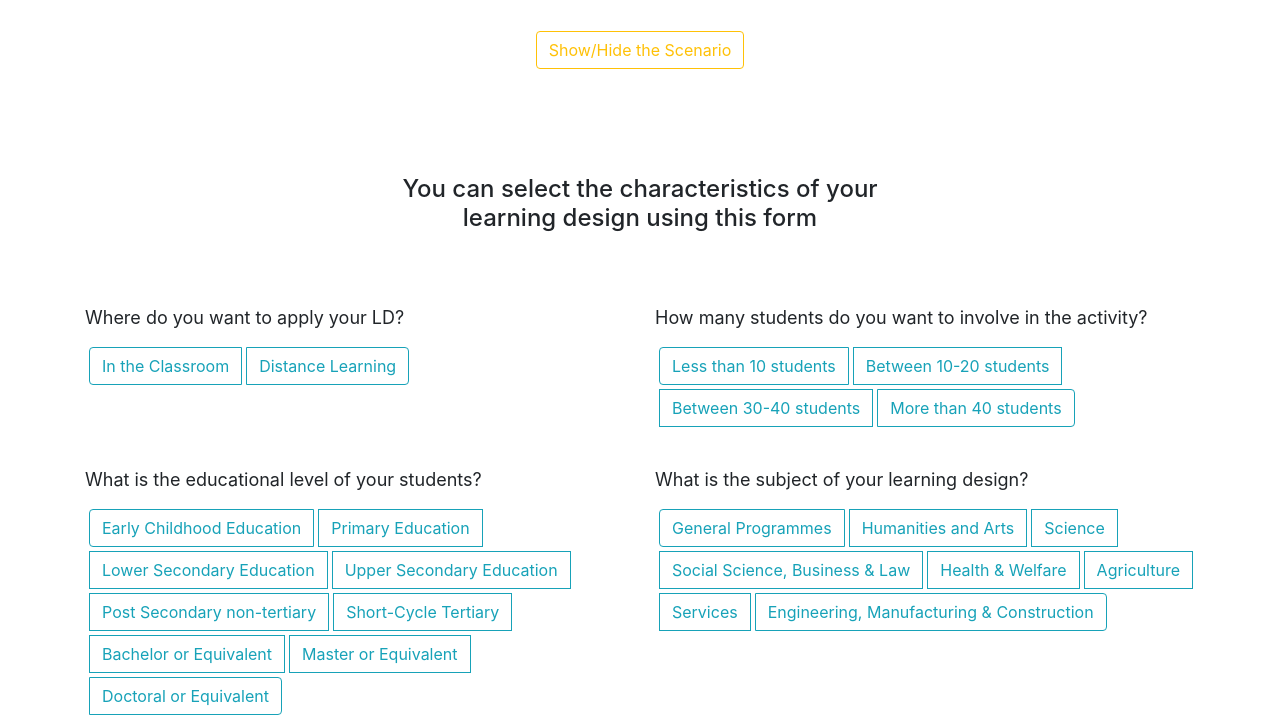
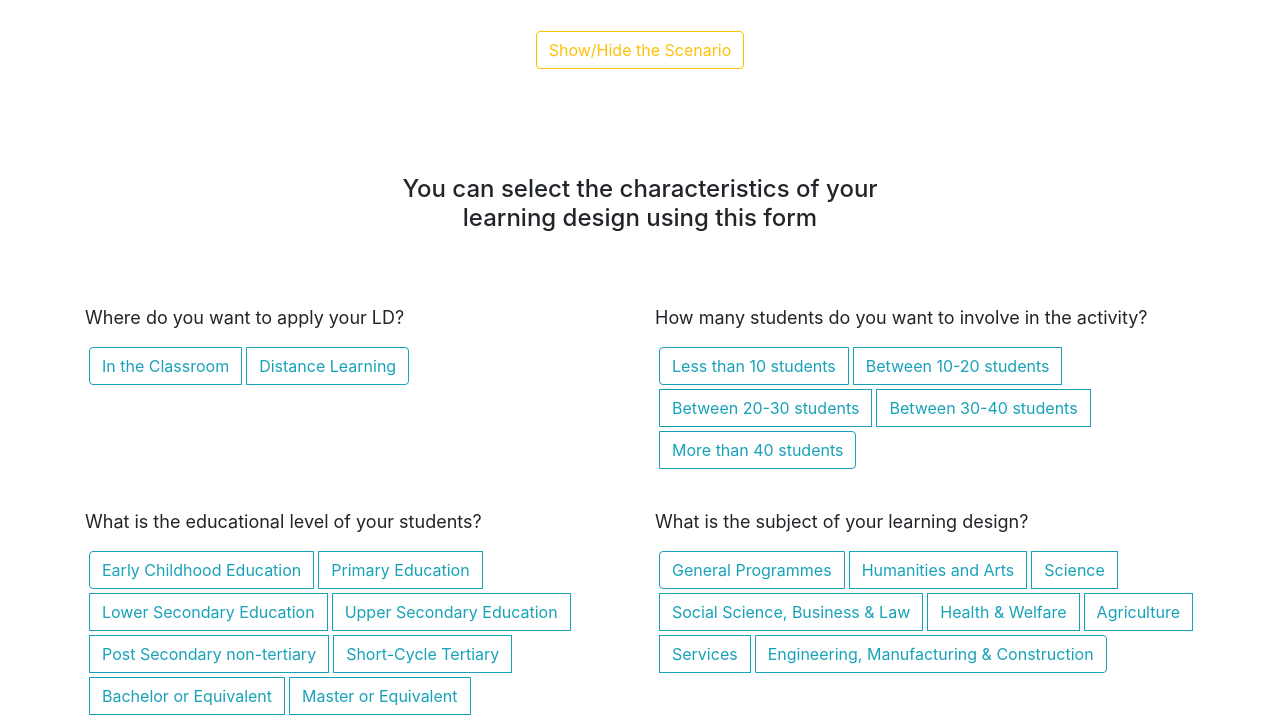
Before and after one commit to Manimit10/experiment-B1-baseline, a plain HTML site: page index.html in a window 1280 px wide. Shown: the part 65-781 px from the top of the page. Drawn offline with nearby package versions, Linux system fonts and the light colour scheme; files that its build step writes are made by us from their sources.

Commit message:
20-30 added

```diff
--- a/index.html
+++ b/index.html
@@ -154,6 +154,18 @@
                 />
                 Between 10-20 students
               </label>
+              <!-- added on march 25 -->
+              <label for="student amount" class="btn btn-outline-info ml-1 mb-1">
+                <input
+                  type="radio"
+                  name="student amount"
+                  id="twenty"
+                  autocomplete="off"
+                  value="Between 20-30 students"
+                />
+                Between 20-30 students
+              </label>
+              <!-- end of 25 march -->
               <label for="student amount" class="btn btn-outline-info ml-1 mb-1">
                 <input
                   type="radio"
```
